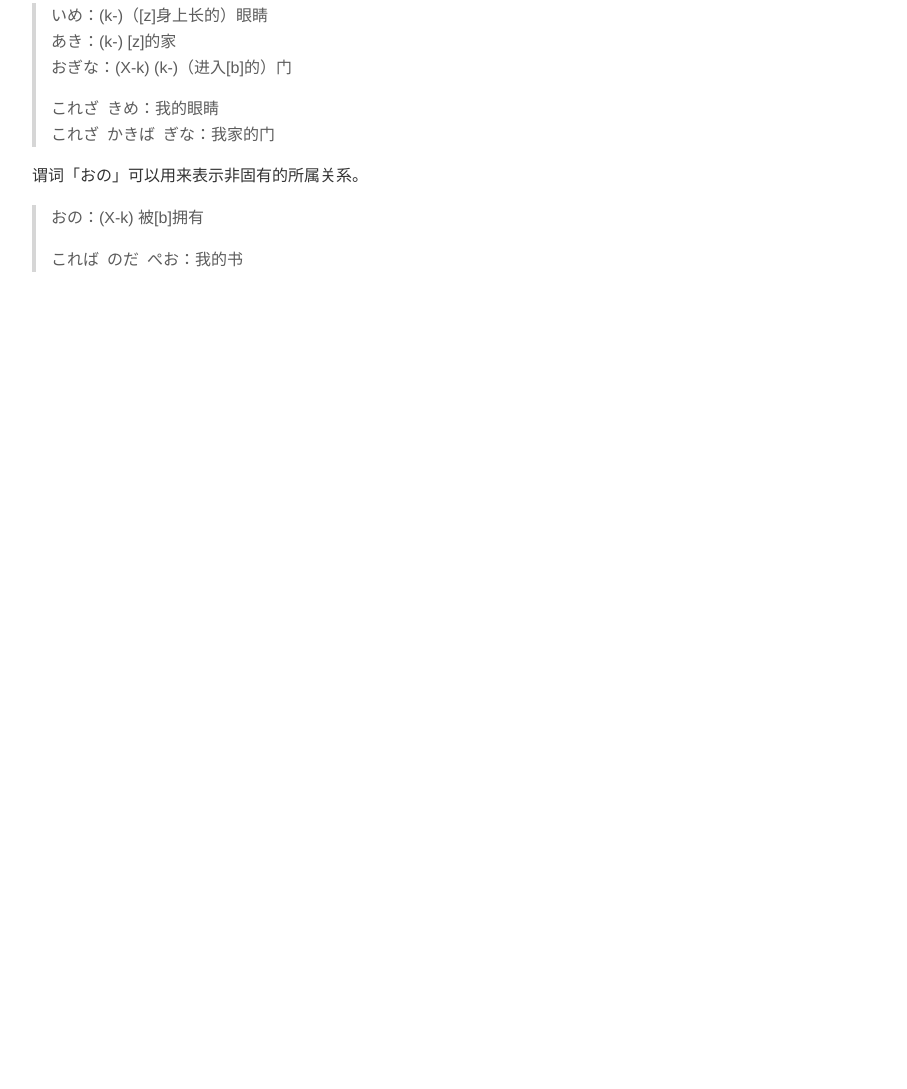
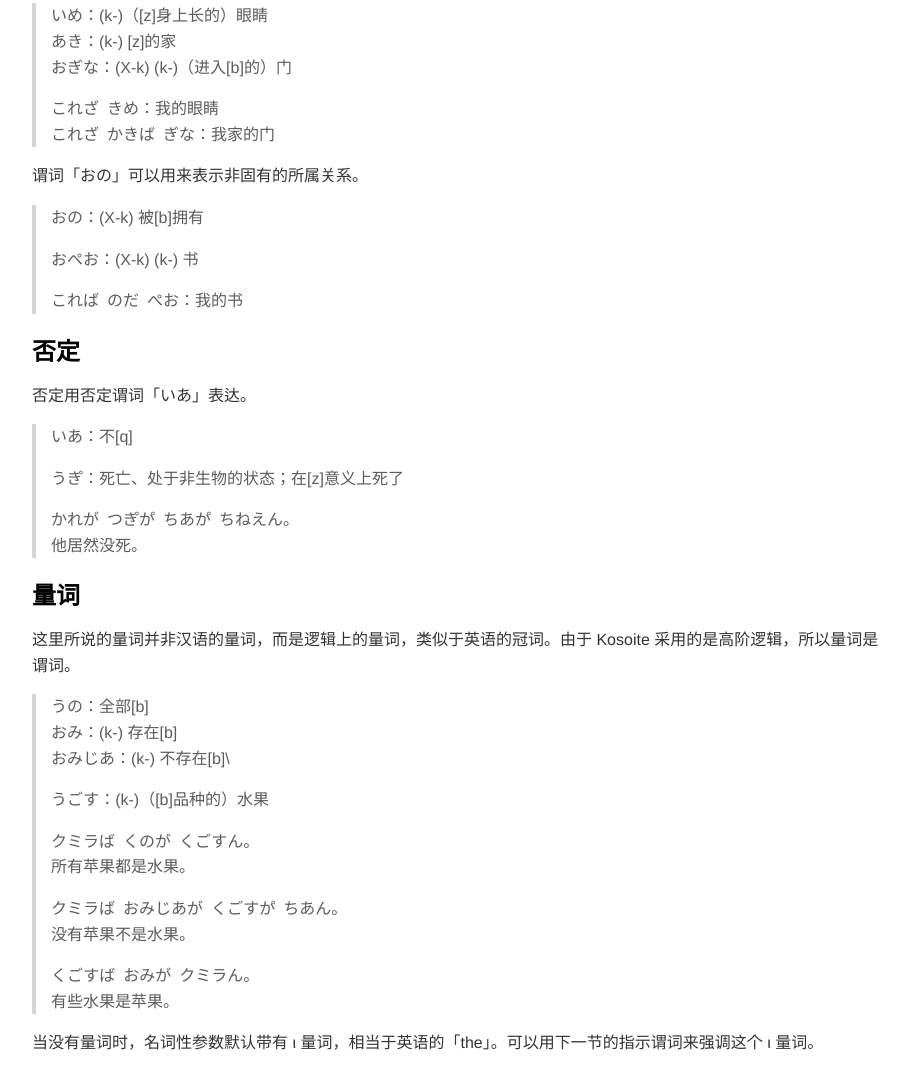
Before and after one commit to problem233/kosoite, a website: page docs/conlang.html in a window 1280 px wide. Shown: the part 7409-8498 px from the top of the page, without its empty margins (183-1090 px from the left). Before the commit the page ends 7729 px from the top, so only its background shows below. Drawn offline with nearby package versions, Linux system fonts and the light colour scheme.

Commit message:
add 否定 & 量词 sections

```diff
--- a/docs/conlang.html
+++ b/docs/conlang.html
@@ -1093,8 +1093,34 @@ pre[data-line] .line-highlight[data-end]:after {
 <p>&#x8C13;&#x8BCD;&#x300C;&#x304A;&#x306E;&#x300D;&#x53EF;&#x4EE5;&#x7528;&#x6765;&#x8868;&#x793A;&#x975E;&#x56FA;&#x6709;&#x7684;&#x6240;&#x5C5E;&#x5173;&#x7CFB;&#x3002;</p>
 <blockquote>
 <p>&#x304A;&#x306E;&#xFF1A;(X-k) &#x88AB;[b]&#x62E5;&#x6709;</p>
+<p>&#x304A;&#x307A;&#x304A;&#xFF1A;(X-k) (k-) &#x4E66;</p>
 <p>&#x3053;&#x308C;&#x3070;&#x2002;&#x306E;&#x3060;&#x2002;&#x307A;&#x304A;&#xFF1A;&#x6211;&#x7684;&#x4E66;</p>
 </blockquote>
+<h3 class="mume-header" id="%E5%90%A6%E5%AE%9A">&#x5426;&#x5B9A;</h3>
+
+<p>&#x5426;&#x5B9A;&#x7528;&#x5426;&#x5B9A;&#x8C13;&#x8BCD;&#x300C;&#x3044;&#x3042;&#x300D;&#x8868;&#x8FBE;&#x3002;</p>
+<blockquote>
+<p>&#x3044;&#x3042;&#xFF1A;&#x4E0D;[q]</p>
+<p>&#x3046;&#x304D;&#x309A;&#xFF1A;&#x6B7B;&#x4EA1;&#x3001;&#x5904;&#x4E8E;&#x975E;&#x751F;&#x7269;&#x7684;&#x72B6;&#x6001;&#xFF1B;&#x5728;[z]&#x610F;&#x4E49;&#x4E0A;&#x6B7B;&#x4E86;</p>
+<p>&#x304B;&#x308C;&#x304C;&#x2002;&#x3064;&#x304D;&#x309A;&#x304B;&#x309A;&#x2002;&#x3061;&#x3042;&#x304B;&#x309A;&#x2002;&#x3061;&#x306D;&#x3048;&#x3093;&#x3002;<br>
+&#x4ED6;&#x5C45;&#x7136;&#x6CA1;&#x6B7B;&#x3002;</p>
+</blockquote>
+<h3 class="mume-header" id="%E9%87%8F%E8%AF%8D">&#x91CF;&#x8BCD;</h3>
+
+<p>&#x8FD9;&#x91CC;&#x6240;&#x8BF4;&#x7684;&#x91CF;&#x8BCD;&#x5E76;&#x975E;&#x6C49;&#x8BED;&#x7684;&#x91CF;&#x8BCD;&#xFF0C;&#x800C;&#x662F;&#x903B;&#x8F91;&#x4E0A;&#x7684;&#x91CF;&#x8BCD;&#xFF0C;&#x7C7B;&#x4F3C;&#x4E8E;&#x82F1;&#x8BED;&#x7684;&#x51A0;&#x8BCD;&#x3002;&#x7531;&#x4E8E; Kosoite &#x91C7;&#x7528;&#x7684;&#x662F;&#x9AD8;&#x9636;&#x903B;&#x8F91;&#xFF0C;&#x6240;&#x4EE5;&#x91CF;&#x8BCD;&#x662F;&#x8C13;&#x8BCD;&#x3002;</p>
+<blockquote>
+<p>&#x3046;&#x306E;&#xFF1A;&#x5168;&#x90E8;[b]<br>
+&#x304A;&#x307F;&#xFF1A;(k-) &#x5B58;&#x5728;[b]<br>
+&#x304A;&#x307F;&#x3058;&#x3042;&#xFF1A;(k-) &#x4E0D;&#x5B58;&#x5728;[b]\</p>
+<p>&#x3046;&#x3054;&#x3059;&#xFF1A;(k-)&#xFF08;[b]&#x54C1;&#x79CD;&#x7684;&#xFF09;&#x6C34;&#x679C;</p>
+<p>&#x30AF;&#x30DF;&#x30E9;&#x3070;&#x2002;&#x304F;&#x306E;&#x304C;&#x2002;&#x304F;&#x3054;&#x3059;&#x3093;&#x3002;<br>
+&#x6240;&#x6709;&#x82F9;&#x679C;&#x90FD;&#x662F;&#x6C34;&#x679C;&#x3002;</p>
+<p>&#x30AF;&#x30DF;&#x30E9;&#x3070;&#x2002;&#x304A;&#x307F;&#x3058;&#x3042;&#x304C;&#x2002;&#x304F;&#x3054;&#x3059;&#x304B;&#x309A;&#x2002;&#x3061;&#x3042;&#x3093;&#x3002;<br>
+&#x6CA1;&#x6709;&#x82F9;&#x679C;&#x4E0D;&#x662F;&#x6C34;&#x679C;&#x3002;</p>
+<p>&#x304F;&#x3054;&#x3059;&#x3070;&#x2002;&#x304A;&#x307F;&#x304C;&#x2002;&#x30AF;&#x30DF;&#x30E9;&#x3093;&#x3002;<br>
+&#x6709;&#x4E9B;&#x6C34;&#x679C;&#x662F;&#x82F9;&#x679C;&#x3002;</p>
+</blockquote>
+<p>&#x5F53;&#x6CA1;&#x6709;&#x91CF;&#x8BCD;&#x65F6;&#xFF0C;&#x540D;&#x8BCD;&#x6027;&#x53C2;&#x6570;&#x9ED8;&#x8BA4;&#x5E26;&#x6709; &#x3B9; &#x91CF;&#x8BCD;&#xFF0C;&#x76F8;&#x5F53;&#x4E8E;&#x82F1;&#x8BED;&#x7684;&#x300C;the&#x300D;&#x3002;&#x53EF;&#x4EE5;&#x7528;&#x4E0B;&#x4E00;&#x8282;&#x7684;&#x6307;&#x793A;&#x8C13;&#x8BCD;&#x6765;&#x5F3A;&#x8C03;&#x8FD9;&#x4E2A; &#x3B9; &#x91CF;&#x8BCD;&#x3002;</p>
 <style>
 blockquote table tr td, blockquote table tr th {
   font-weight: normal;
@@ -1155,6 +1181,8 @@ blockquote table tr th {
 <ul>
 <li><a href="#%E4%BA%BA%E7%A7%B0%E4%BB%A3%E8%AF%8D">&#x4EBA;&#x79F0;&#x4EE3;&#x8BCD;</a></li>
 <li><a href="#%E6%89%80%E5%B1%9E%E5%85%B3%E7%B3%BB">&#x6240;&#x5C5E;&#x5173;&#x7CFB;</a></li>
+<li><a href="#%E5%90%A6%E5%AE%9A">&#x5426;&#x5B9A;</a></li>
+<li><a href="#%E9%87%8F%E8%AF%8D">&#x91CF;&#x8BCD;</a></li>
 </ul>
 </li>
 </ul>
```
Also changed, not shown: contents/conlang.md (+43 -0 lines), contents/dict.yaml (+6 -2 lines), 1 other file.
